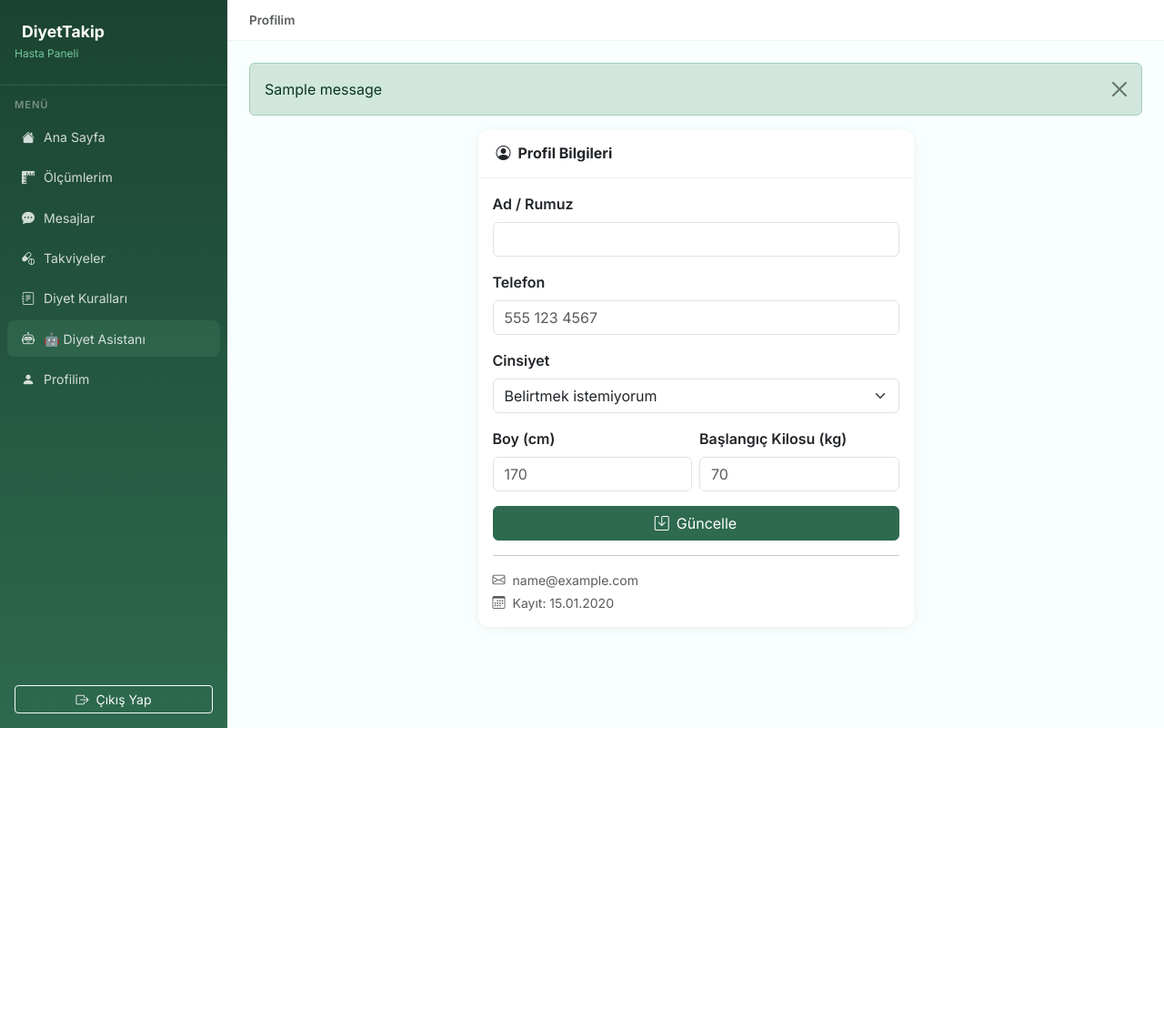
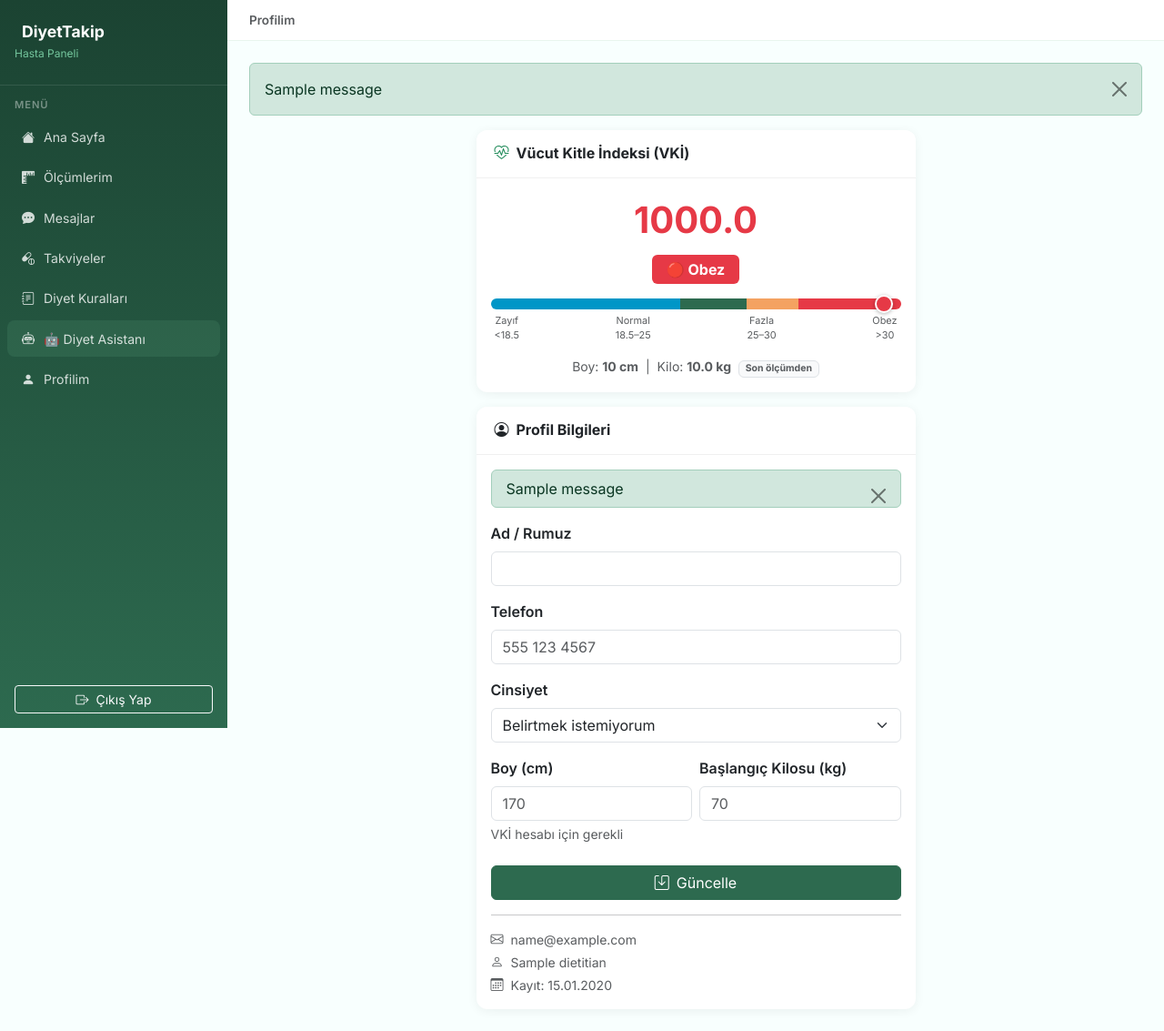
Before and after one commit to ozgurkarakoyun/diyet_01, a Flask app: template app/templates/patient/profile.html in a window 1280 px wide. Shown: the whole page at 91% size. Before the commit the page ends 800 px from the top, so only its background shows below. Run offline with Flask 3, Linux system fonts and the light colour scheme; the template is opened without the code that fills it: values that come from a table or form of the project are taken from there, others are empty; a user stored in the database is signed in; tables that the repository leaves empty hold one stand-in row (values such as "Sample post"); one stand-in notice (Sample message) is shown; some libraries are stand-ins or nearby versions.

Commit message:
Enhance patient profile page with BMI calculation

```diff
--- a/app/templates/patient/profile.html
+++ b/app/templates/patient/profile.html
@@ -1,12 +1,101 @@
 {% extends "base.html" %}
 {% block title %}Profilim – DiyetTakip{% endblock %}
 {% block page_title %}Profilim{% endblock %}
+
 {% block content %}
-<div class="row justify-content-center">
+<div class="row justify-content-center g-3">
   <div class="col-md-6">
+
+    <!-- VKİ Kartı -->
+    {% if patient.height_cm and patient.height_cm > 0 %}
+    {% set last_w = patient.get_last_measurement() %}
+    {% set weight = (last_w.weight if last_w and last_w.weight else patient.start_weight) %}
+    {% if weight %}
+      {% set bmi = (weight / ((patient.height_cm / 100) ** 2)) %}
+      {% if bmi < 18.5 %}
+        {% set bmi_label = 'Zayıf' %}
+        {% set bmi_color = '#0096c7' %}
+        {% set bmi_icon = '🔵' %}
+        {% set bmi_bar = ((bmi / 40) * 100)|int %}
+      {% elif bmi < 25 %}
+        {% set bmi_label = 'Normal' %}
+        {% set bmi_color = '#2d6a4f' %}
+        {% set bmi_icon = '🟢' %}
+        {% set bmi_bar = ((bmi / 40) * 100)|int %}
+      {% elif bmi < 30 %}
+        {% set bmi_label = 'Fazla Kilolu' %}
+        {% set bmi_color = '#f4a261' %}
+        {% set bmi_icon = '🟡' %}
+        {% set bmi_bar = ((bmi / 40) * 100)|int %}
+      {% else %}
+        {% set bmi_label = 'Obez' %}
+        {% set bmi_color = '#e63946' %}
+        {% set bmi_icon = '🔴' %}
+        {% set bmi_bar = [((bmi / 40) * 100)|int, 100]|min %}
+      {% endif %}
+
+    <div class="card mb-3">
+      <div class="card-header">
+        <h6 class="mb-0 fw-bold"><i class="bi bi-heart-pulse me-2 text-success"></i>Vücut Kitle İndeksi (VKİ)</h6>
+      </div>
+      <div class="card-body text-center py-3">
+        <div class="mb-2" style="font-size:2.5rem; font-weight:800; color:{{ bmi_color }};">
+          {{ '%.1f'|format(bmi) }}
+        </div>
+        <div class="mb-3">
+          <span class="badge px-3 py-2 fs-6" style="background:{{ bmi_color }};">
+            {{ bmi_icon }} {{ bmi_label }}
+          </span>
+        </div>
+        <!-- VKİ Skalası -->
+        <div class="position-relative mb-1">
+          <div class="d-flex rounded-pill overflow-hidden" style="height:12px;">
+            <div style="flex:18.5; background:#0096c7;"></div>
+            <div style="flex:6.5;  background:#2d6a4f;"></div>
+            <div style="flex:5;    background:#f4a261;"></div>
+            <div style="flex:10;   background:#e63946;"></div>
+          </div>
+          <!-- İşaretçi -->
+          <div style="position:absolute; top:-4px; left:{{ [bmi_bar, 96]|min }}%;
+                      transform:translateX(-50%); width:20px; height:20px;
+                      background:{{ bmi_color }}; border:2px solid #fff;
+                      border-radius:50%; box-shadow:0 1px 4px rgba(0,0,0,0.3);">
+          </div>
+        </div>
+        <div class="d-flex justify-content-between px-1 mt-1">
+          <small class="text-muted" style="font-size:0.68rem;">Zayıf<br>&lt;18.5</small>
+          <small class="text-muted" style="font-size:0.68rem;">Normal<br>18.5–25</small>
+          <small class="text-muted" style="font-size:0.68rem;">Fazla<br>25–30</small>
+          <small class="text-muted" style="font-size:0.68rem;">Obez<br>&gt;30</small>
+        </div>
+        <p class="text-muted small mt-3 mb-0">
+          Boy: <strong>{{ patient.height_cm|int }} cm</strong> &nbsp;|&nbsp;
+          Kilo: <strong>{{ weight }} kg</strong>
+          {% if last_w and last_w.weight %}
+          &nbsp;<span class="badge bg-light text-muted border">Son ölçümden</span>
+          {% else %}
+          &nbsp;<span class="badge bg-light text-muted border">Başlangıç kilosundan</span>
+          {% endif %}
+        </p>
+      </div>
+    </div>
+    {% endif %}
+    {% endif %}
+
+    <!-- Profil Formu -->
     <div class="card">
-      <div class="card-header"><h6 class="mb-0 fw-bold"><i class="bi bi-person-circle me-2"></i>Profil Bilgileri</h6></div>
+      <div class="card-header">
+        <h6 class="mb-0 fw-bold"><i class="bi bi-person-circle me-2"></i>Profil Bilgileri</h6>
+      </div>
       <div class="card-body">
+        {% with messages = get_flashed_messages(with_categories=true) %}
+        {% for cat, msg in messages %}
+        <div class="alert alert-{{ cat }} alert-dismissible fade show py-2">
+          {{ msg }}<button type="button" class="btn-close" data-bs-dismiss="alert"></button>
+        </div>
+        {% endfor %}
+        {% endwith %}
+
         <form method="POST" novalidate>
           {{ form.hidden_tag() }}
           <div class="mb-3">
@@ -22,25 +111,30 @@
             {{ form.gender.label(class="form-label fw-semibold") }}
             {{ form.gender(class="form-select") }}
           </div>
-          <div class="row g-2 mb-3">
+          <div class="row g-2 mb-4">
             <div class="col">
               {{ form.height_cm.label(class="form-label fw-semibold") }}
               {{ form.height_cm(class="form-control", placeholder="170") }}
+              <div class="form-text">VKİ hesabı için gerekli</div>
             </div>
             <div class="col">
               {{ form.start_weight.label(class="form-label fw-semibold") }}
               {{ form.start_weight(class="form-control", placeholder="70") }}
             </div>
           </div>
-          <button type="submit" class="btn btn-primary w-100"><i class="bi bi-save me-2"></i>Güncelle</button>
+          <button type="submit" class="btn btn-primary w-100">
+            <i class="bi bi-save me-2"></i>Güncelle
+          </button>
         </form>
         <hr>
         <div class="text-muted small">
           <p class="mb-1"><i class="bi bi-envelope me-2"></i>{{ patient.user.email }}</p>
+          <p class="mb-1"><i class="bi bi-person me-2"></i>{{ patient.dietitian.name }}</p>
           <p class="mb-0"><i class="bi bi-calendar3 me-2"></i>Kayıt: {{ patient.created_at.strftime('%d.%m.%Y') }}</p>
         </div>
       </div>
     </div>
+
   </div>
 </div>
 {% endblock %}
```
